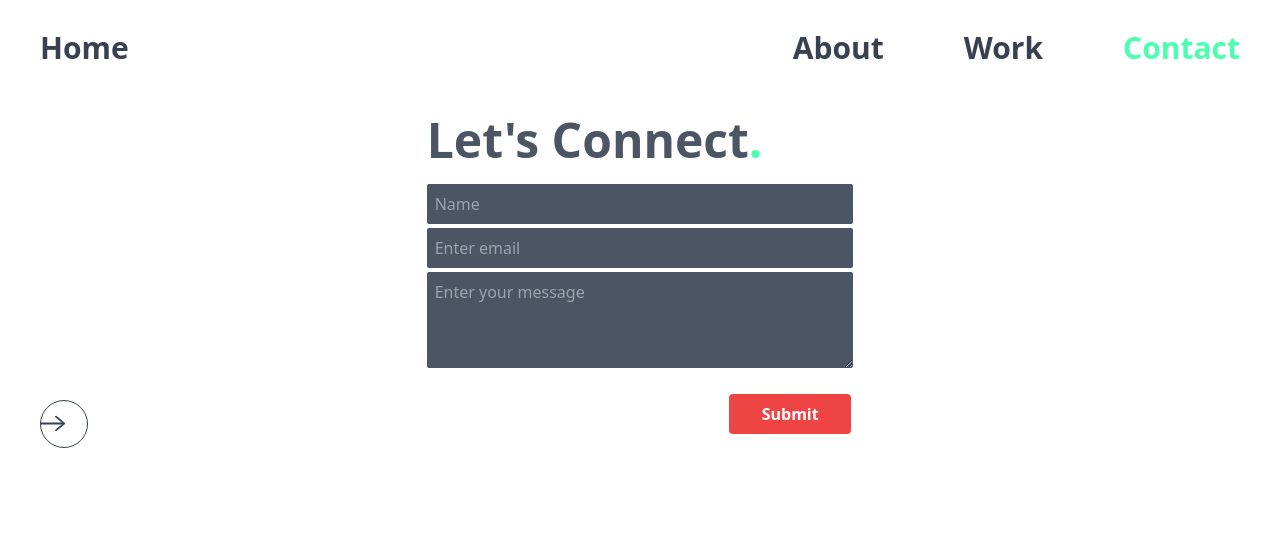
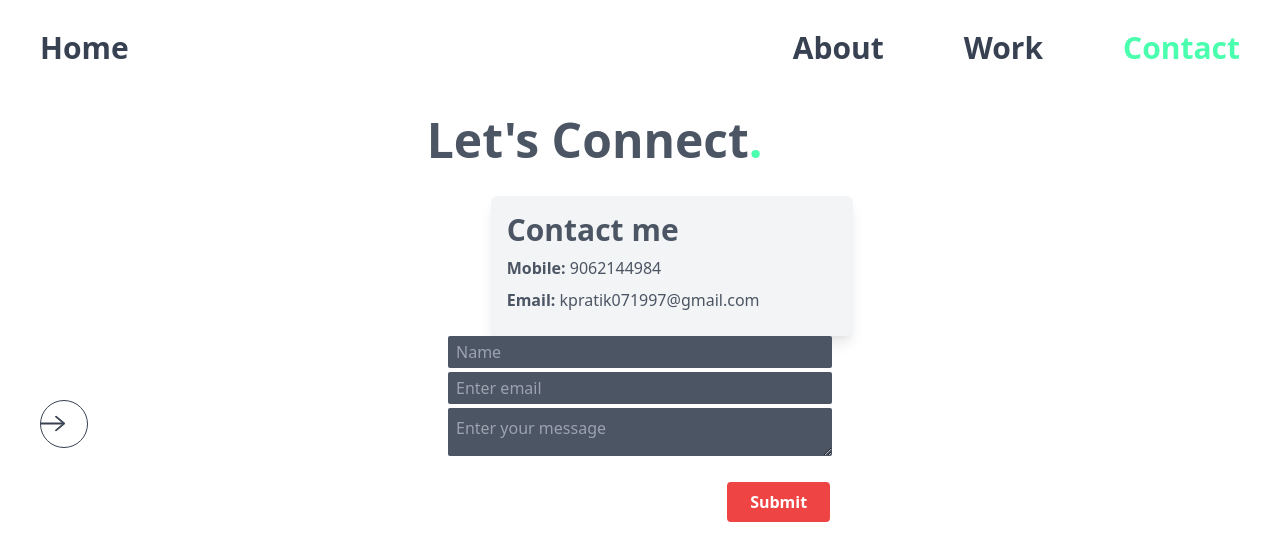
Before and after one commit to kPratik07/porfolio, a website built with Vite: page index.html in a window 1280 px wide. Both pictures are taken after a click on the button "Contact". Shown: the top 533 px of the page. Built offline with nearby package versions, Linux system fonts and the light colour scheme; files whose address does not match are found by name.

Commit message:
Update index.html

```diff
--- a/index.html
+++ b/index.html
@@ -352,23 +352,38 @@
                 >Let's Connect<span class="text-theme text-black">.</span></span
               >
             </h1>
-            <form id="contact-form" class="flex flex-col w-full">
+            <div
+                class="bg-gray-100 p-4 rounded-md shadow-lg text-gray-600 max-w-lg mt-8 ml-16"
+              >
+                <h2 class="text-3xl font-bold mb-2">Contact me</h2>
+                <p class="mb-2">
+                  <strong>Mobile:</strong>
+                  <a href="Mob:+91 9062144984">9062144984</a>
+                </p>
+                <p class="mb-2">
+                  <strong>Email:</strong>
+                  <a href="mailto:kpratik071997@gmail.com"
+                    >kpratik071997@gmail.com</a
+                  >
+                </p>
+              </div>
+            <form id="contact-form" class="flex flex-col w-full max-w-sm mx-auto">
               <input
                 name="name"
                 placeholder="Name"
                 type="text"
-                class="bg-gray-600 mb-1 p-2 rounded-sm text-white"
+                class="bg-gray-600 mb-1 p-2 rounded-sm text-white  h-8 w-full"
                 required
               />
               <input
                 placeholder="Enter email"
                 type="text"
                 name="email"
-                class="bg-gray-600 mb-1 p-2 rounded-sm text-white"
+                class="bg-gray-600 mb-1 p-2 rounded-sm text-white  h-8 w-full"
                 required
               />
               <textarea
-                class="bg-gray-600 p-2 pb-10 rounded-sm text-white"
+                class="bg-gray-600 p-2 pb-10 rounded-sm text-white  h-8 w-full"
                 placeholder="Enter your message"
                 type="text"
                 name="message"
```
